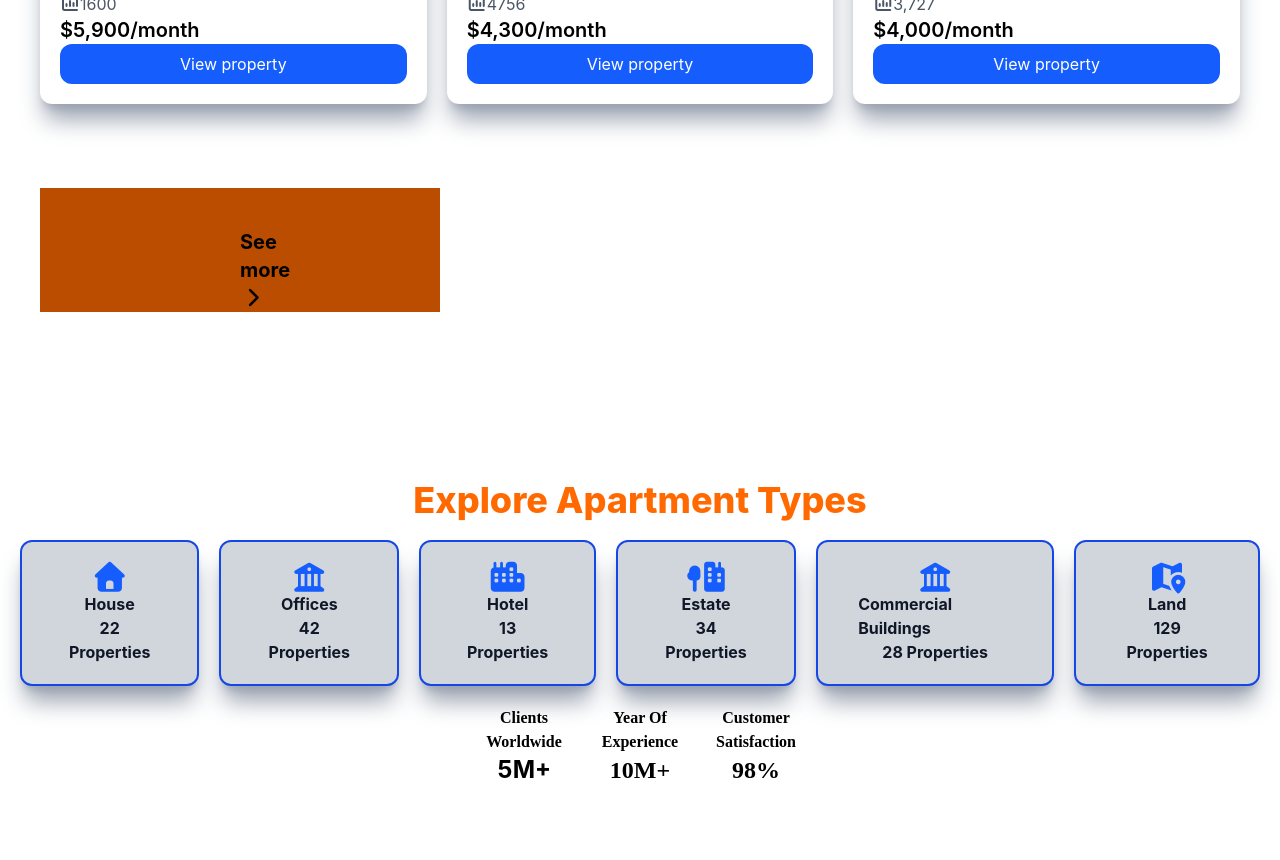
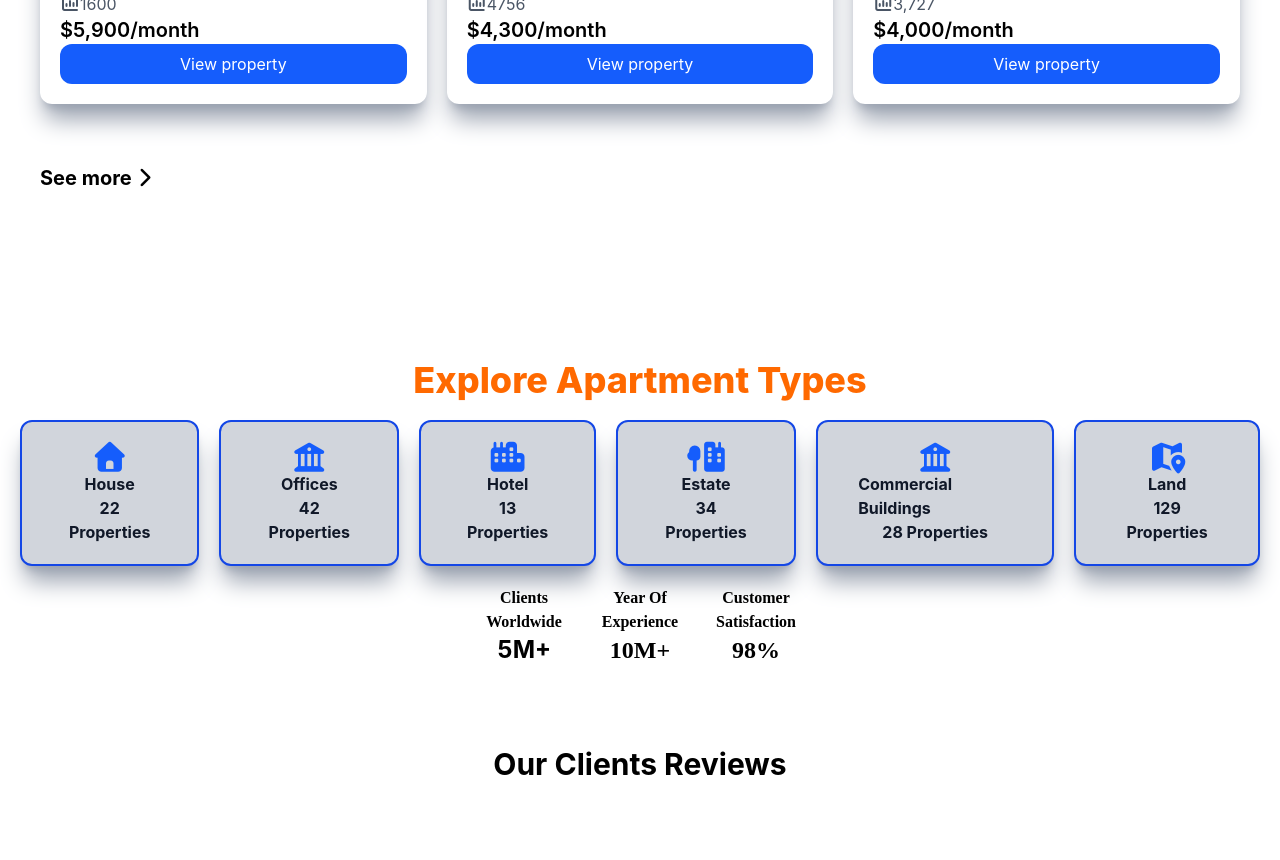
Before and after one commit to destinystarboy33-pro/Real-estate, a React (Vite) app: page / in a window 1280 px wide. Shown: the part 1740-2600 px from the top of the page. Built offline with nearby package versions, Linux system fonts and the light colour scheme.

Commit message:
added slide

```diff
--- a/src/Home/components/HouseCard.jsx
+++ b/src/Home/components/HouseCard.jsx
@@ -52,7 +52,7 @@ const HouseCard = () => {
           </div>
         ))}
 
-        <div className="w-full bg-amber-700 mt-16 px-50">
+        <div className="w-fit">
           <NavLink to={"/AllHouses"} className=''>
 
             <h1 className=" text-xl font-bold text-black w-fit mt-10 ">
```
